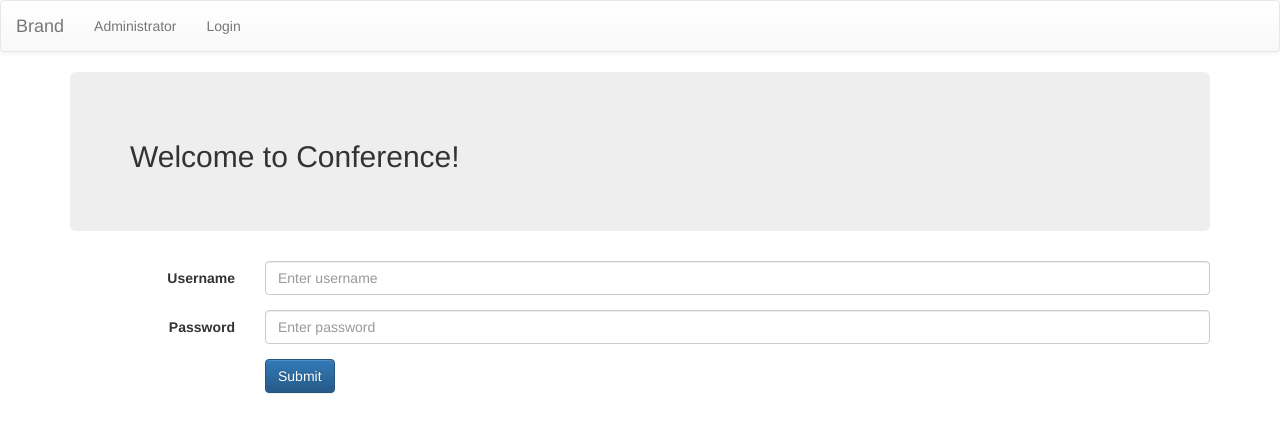
After one commit to sharifulrocky/conference, a Django app: template app/templates/auth/login.html in a window 1280 px wide. The commit adds this page. Shown: the top 433 px of the page. Run offline with Django 3.2, Linux system fonts and the light colour scheme; the template is opened without the code that fills it, so the values that code supplies are empty; some libraries are stand-ins or nearby versions.

Commit message:
Using auth login complete

```diff
--- /dev/null
+++ b/app/templates/auth/login.html
@@ -0,0 +1,29 @@
+{% extends 'app/../master.html' %}
+
+{% block content %}
+    <form action="" method="post" class="form-horizontal" role="form">
+        {% csrf_token %}
+        <div class="form-group">
+            <label for="username" class="col-sm-2 control-label">Username</label>
+            <div class="col-sm-10">
+                <input type="text" name="username" id="username" class="form-control" placeholder="Enter username" >
+
+            </div>
+        </div>
+
+        <div class="form-group">
+            <label for="password" class="col-sm-2 control-label">Password</label>
+            <div class="col-sm-10">
+                <input type="password" name="password" id="password" class="form-control" placeholder="Enter password" >
+
+            </div>
+        </div>
+
+        <div class="form-group">
+            <div class="col-sm-10 col-sm-offset-2">
+                <button type="submit" class="btn btn-primary">Submit</button>
+            </div>
+        </div>
+    </form>
+
+{% endblock %}
--- a/app/templates/index.html
+++ /dev/null
@@ -1,5 +0,0 @@
-{% extends 'master.html' %}
-{% block title %} Sample test file {% endblock %}
-{% block body %}
-    <h2>Hello world</h2>
-{% endblock %}
--- a/app/templates/master.html
+++ b/app/templates/master.html
@@ -27,6 +27,7 @@
                 <div class="collapse navbar-collapse" id="bs-example-navbar-collapse-1">
                     <ul class="nav navbar-nav">
                         <li><a href="/admin">Administrator</a></li>
+                        <li><a href="/login/">Login</a></li>
                     </ul>
                 </div><!-- /.navbar-collapse -->
             </div><!-- /.container-fluid -->
@@ -35,6 +36,14 @@
         	<div class="jumbotron">
                 <h2>Welcome to Conference! </h2>
         	</div>
+
+            {% if warning %}
+                <div class="alert alert-warning alert-dismissable">
+                	<button type="button" class="close" data-dismiss="alert" aria-hidden="true">&times;</button>
+                	{{ warning }}
+                </div>
+            {% endif %}
+
             <div class="row">
                 <div class="col-md-12">
                     {% block content %}
--- a/app/views.py
+++ b/app/views.py
@@ -1,5 +1,6 @@
 from django.shortcuts import render
+from django.http import HttpResponse
 
 
 def index(request):
-    return render(request, 'index.html')
+    return render(request, 'master.html')
--- a/conference/urls.py
+++ b/conference/urls.py
@@ -15,9 +15,11 @@ Including another URLconf
 """
 from django.conf.urls import url
 from django.contrib import admin
-from app.views import *
+from app import auth, views
+
 
 urlpatterns = [
     url(r'^admin/', admin.site.urls),
-    url(r'^test', index, name='index')
+    url(r'^$', views.index, name='index'),
+    url(r'^login/', auth.login, name='login'),
 ]
```
Also changed, not shown: app/auth.py (added, +27 -0 lines), db.sqlite3.
